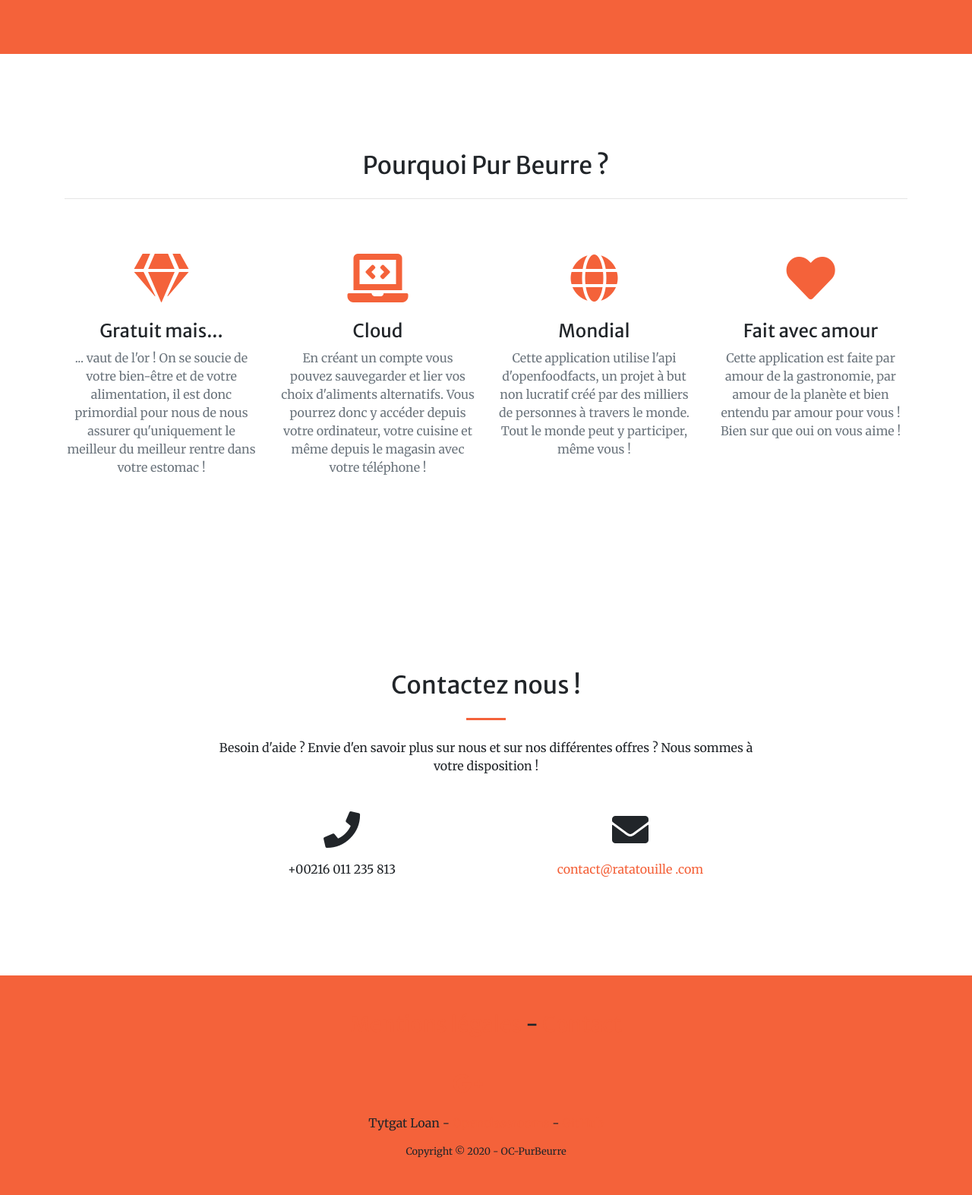
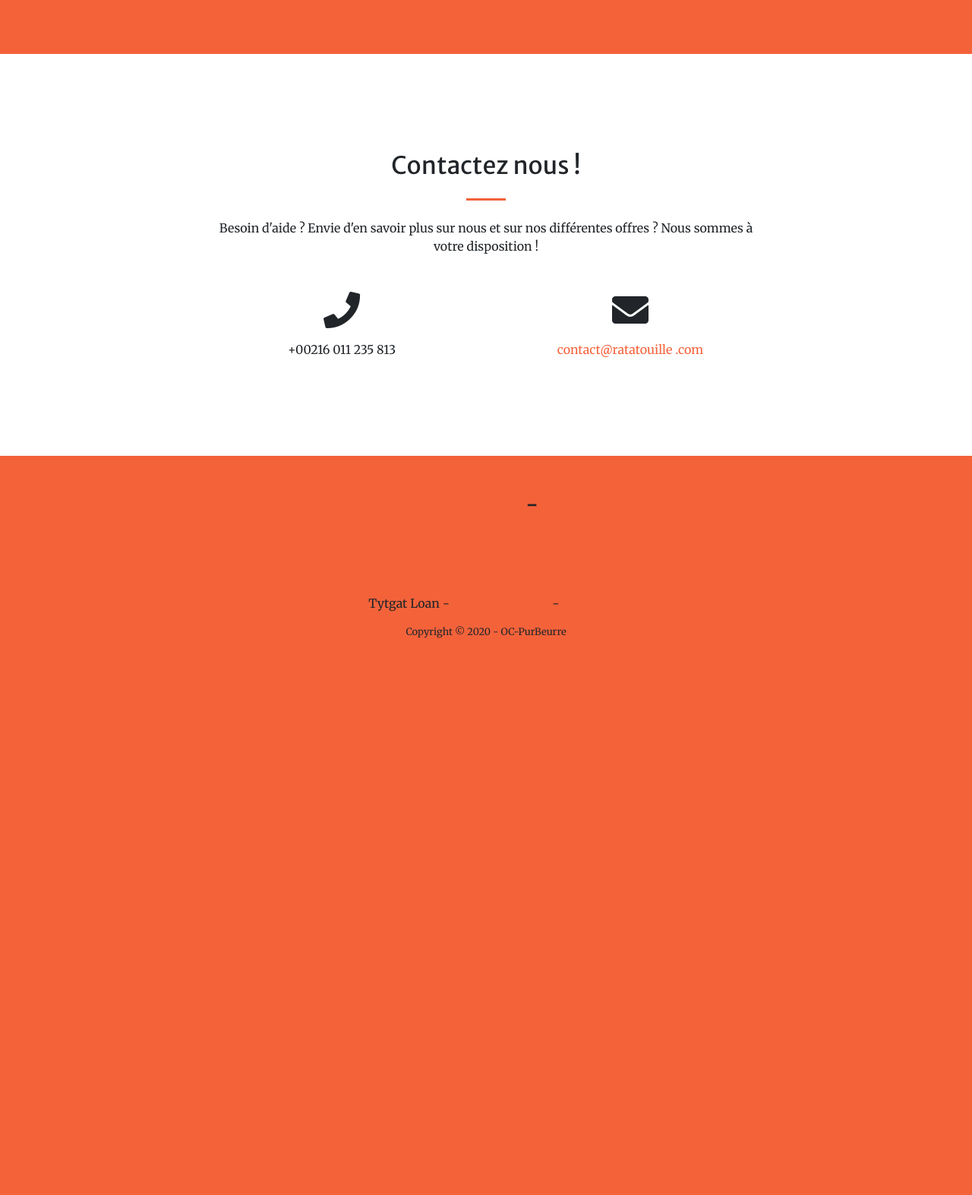
Before and after one commit to orionewton/P10, a Django app: page / in a window 1280 px wide. Shown: the part 2050-3623 px from the top of the page at 76% size. After the commit the page ends 2890 px from the top, so only its background shows below. Run offline with Django 3.2, Linux system fonts and the light colour scheme; some libraries are stand-ins or nearby versions; some web fonts are replaced.

Commit message:
home maj

```diff
--- a/home/templates/home/home.html
+++ b/home/templates/home/home.html
@@ -95,56 +95,6 @@
         </div>
     </div>
 </section>
-
-<!-- Services Section -->
-<section class="page-section" id="services">
-    <div class="container">
-        <h2 class="text-center section-title mt-0">Pourquoi Pur Beurre ?</h2>
-        <hr class="services-divider my-4">
-        <div class="row">
-            <div class="col-lg-3 col-md-6 text-center">
-                <div class="mt-5">
-                    <i class="fas fa-4x fa-gem text-primary mb-4"></i>
-                    <h3 class="h4 section-title mb-2">Gratuit mais...</h3>
-                    <p class="text-muted mb-0">... vaut de l'or ! On se soucie de votre bien-être
-                        et de votre alimentation, il est donc primordial pour nous de nous
-                        assurer qu'uniquement le meilleur du meilleur rentre dans votre estomac
-                        !</p>
-                </div>
-            </div>
-            <div class="col-lg-3 col-md-6 text-center">
-                <div class="mt-5">
-                    <i class="fas fa-4x fa-laptop-code text-primary mb-4"></i>
-                    <h3 class="h4 section-title mb-2">Cloud</h3>
-                    <p class="text-muted mb-0">En créant un compte vous pouvez sauvegarder et
-                        lier vos choix d'aliments alternatifs. Vous pourrez donc y accéder
-                        depuis votre ordinateur, votre cuisine et même depuis le magasin avec
-                        votre téléphone !</p>
-                </div>
-            </div>
-            <div class="col-lg-3 col-md-6 text-center">
-                <div class="mt-5">
-                    <i class="fas fa-4x fa-globe text-primary mb-4"></i>
-                    <h3 class="h4 section-title mb-2">Mondial</h3>
-                    <p class="text-muted mb-0">Cette application utilise l'api d'openfoodfacts,
-                        un projet à but non lucratif créé par des milliers de personnes à travers le
-                        monde.
-                        Tout le monde peut y participer, même vous !</p>
-                </div>
-            </div>
-            <div class="col-lg-3 col-md-6 text-center">
-                <div class="mt-5">
-                    <i class="fas fa-4x fa-heart text-primary mb-4"></i>
-                    <h3 class="h4 section-title mb-2">Fait avec amour</h3>
-                    <p class="text-muted mb-0">Cette application est faite par amour de la
-                        gastronomie, par amour de la planète et bien entendu par amour pour vous !
-                        Bien sur
-                        que oui on vous aime !</p>
-                </div>
-            </div>
-        </div>
-    </div>
-</section>
 <!-- Contact Section -->
 <section class="page-section" id="contact">
     <div class="container">
```
